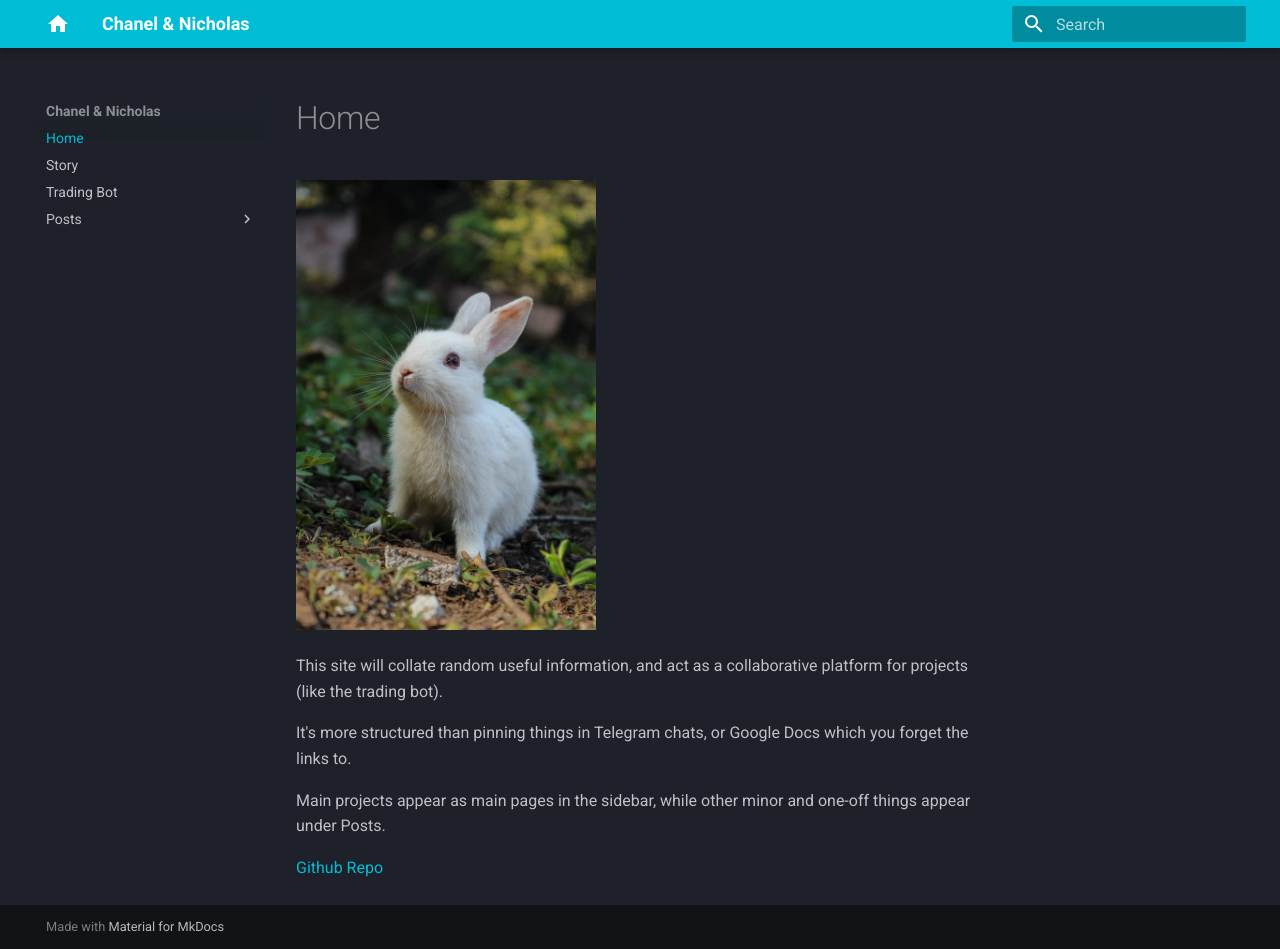
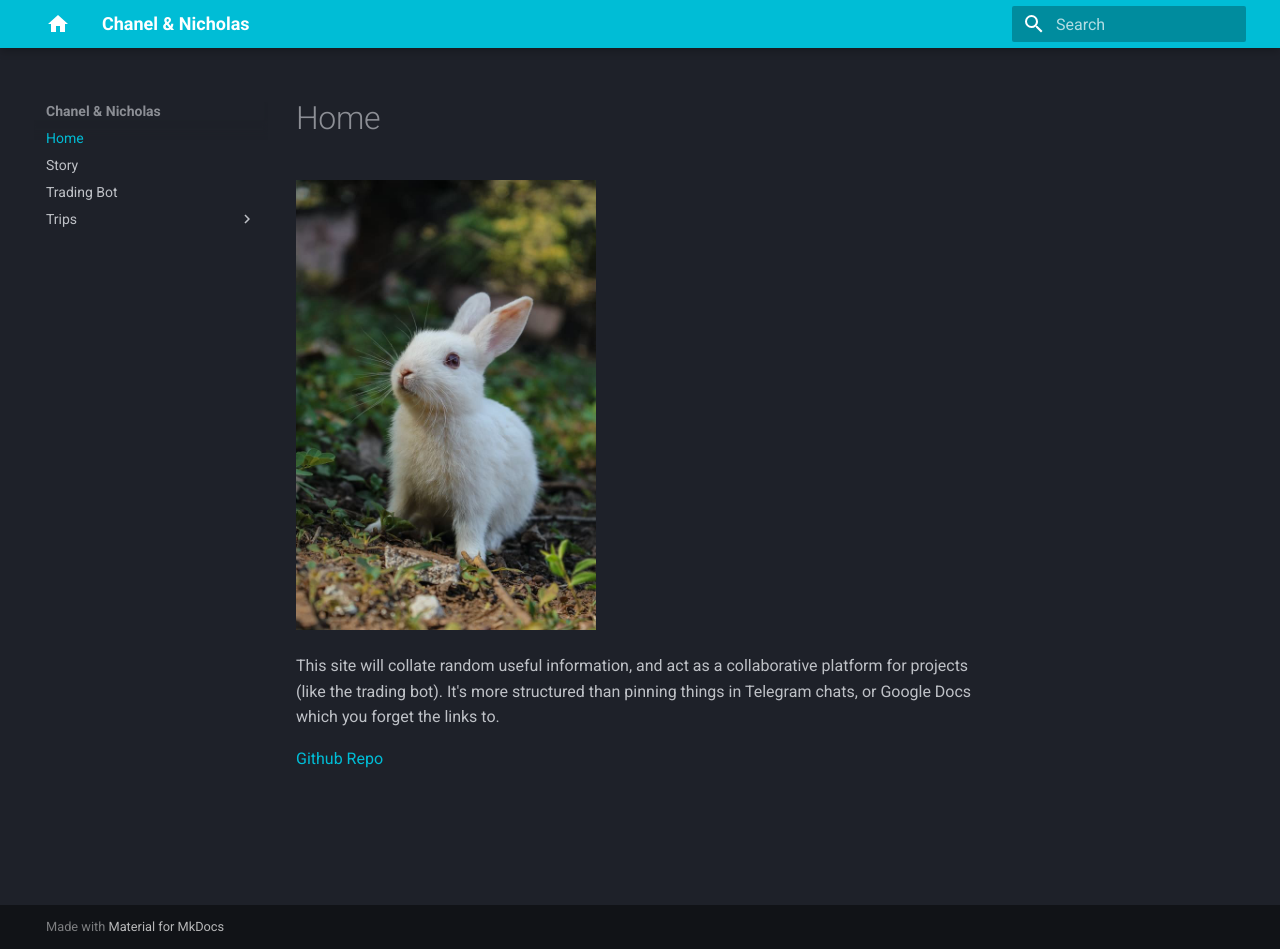
Before and after one commit to extrange/chanel, an MkDocs documentation site: the page built from docs/index.md, in a window 1280 px wide and 949 px high. Built offline with MkDocs 1.6.1 and Material for MkDocs 9.7.7, drawn with Linux system fonts in a browser that asks for light colours.

Commit message:
Renamed posts to trips, changed README.md and index page descriptions.

```diff
--- a/docs/index.md
+++ b/docs/index.md
@@ -4,10 +4,6 @@
     <img src='/static/images/rabbit.jpg'/>
 </div>
 
-This site will collate random useful information, and act as a collaborative platform for projects (like the trading bot).
-
-It's more structured than pinning things in Telegram chats, or Google Docs which you forget the links to.
-
-Main projects appear as main pages in the sidebar, while other minor and one-off things appear under Posts.
+This site will collate random useful information, and act as a collaborative platform for projects (like the trading bot). It's more structured than pinning things in Telegram chats, or Google Docs which you forget the links to.
 
 [Github Repo](https://github.com/extrange/chanel/)
--- a/mkdocs.yml
+++ b/mkdocs.yml
@@ -17,7 +17,7 @@ nav:
   - Home: index.md
   - Story: story.md
   - Trading Bot: trading-bot.md
-  - Posts:
+  - Trips:
     - 13-19 Nov 2022 Vietnam Camping: posts/2022-08-22-vietnam.md
     - 23-25 Oct 2022 Bintan: posts/2022-09-15-bintan.md
     - 7-10 May 2022 France (Nice) Hiking: posts/2022-05-france-nice-hiking.md
```
Also changed, not shown: README.md (+1 -1 lines).
